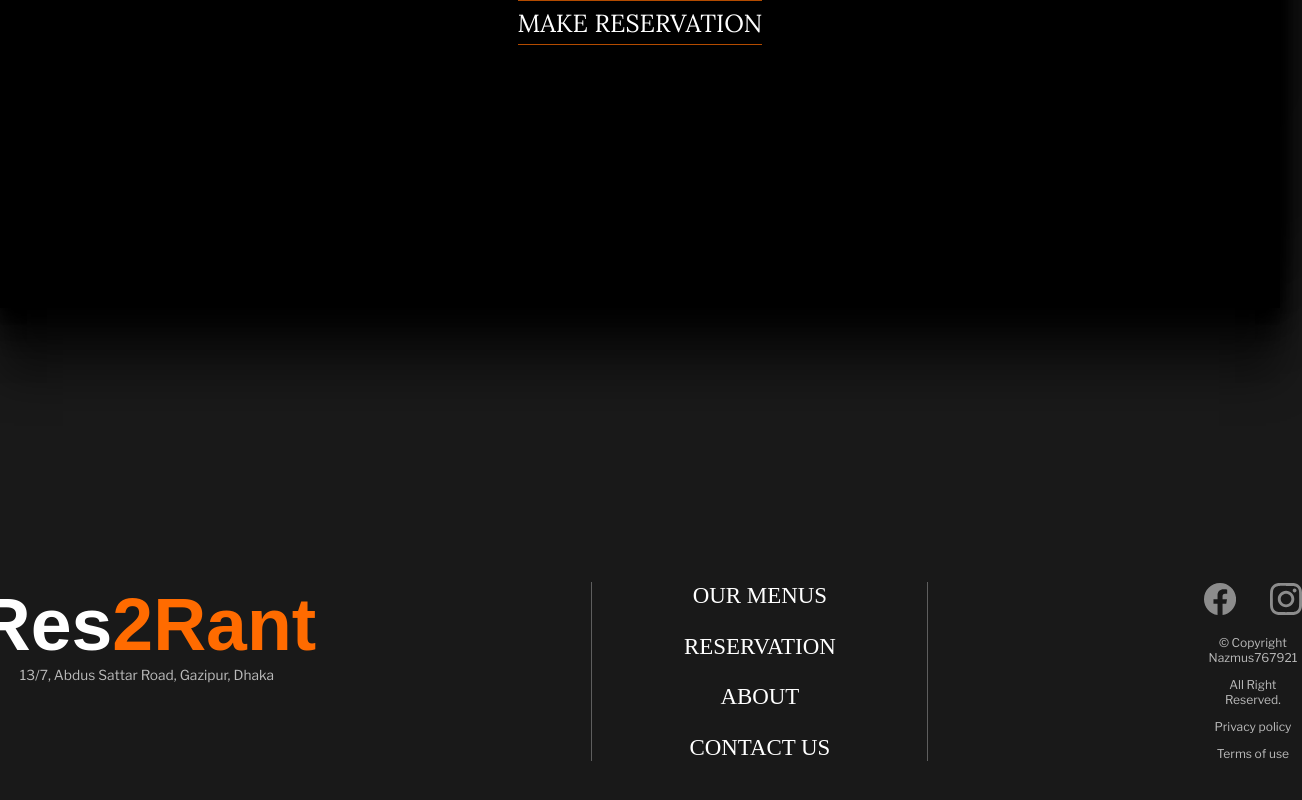
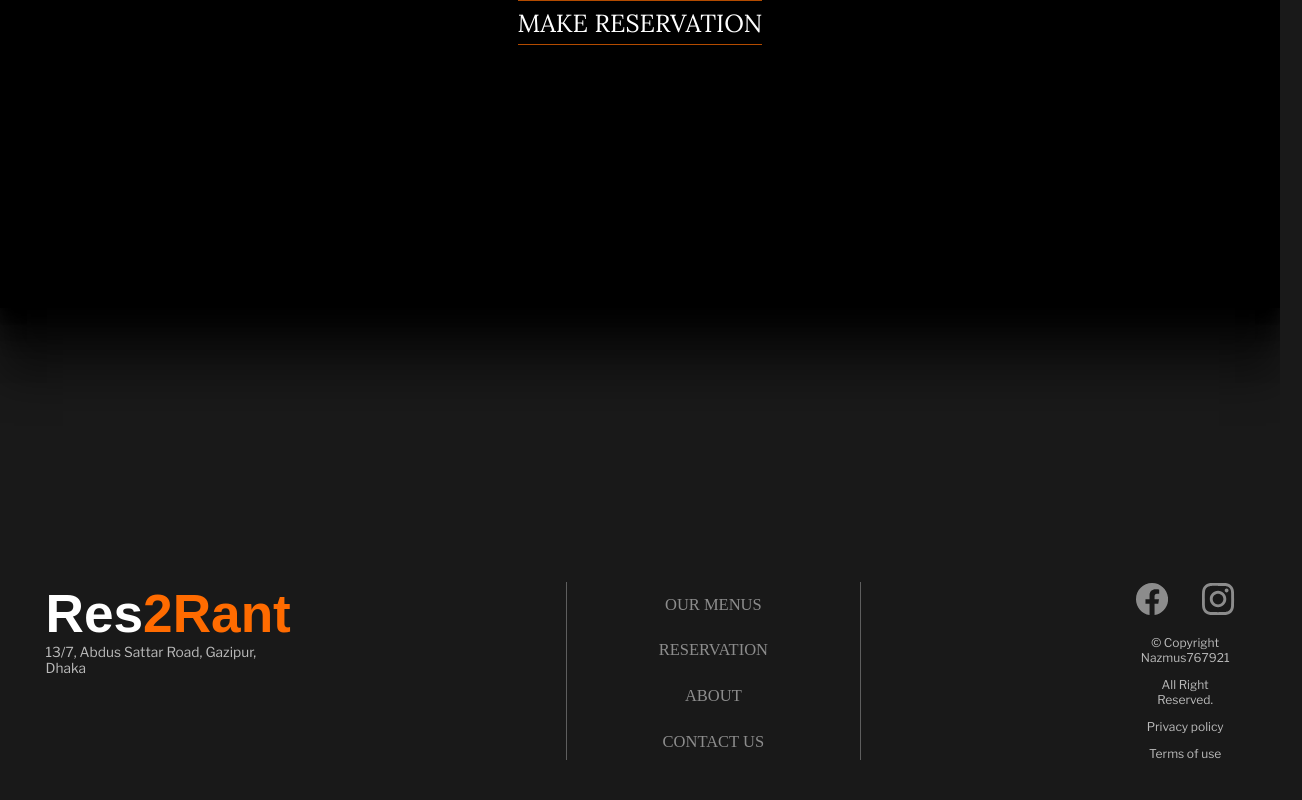
Before and after one commit to nazmus767921/Restaurant_project-1.00, a React (Vite) app: page / in a window 1280 px wide. Shown: the part 2778-3578 px from the top of the page, 1302 px wide, since content can reach past the window. Built offline with nearby package versions, Linux system fonts and the light colour scheme; a web font is replaced by a local one.

Commit message:
font-size

```diff
--- a/src/components/UI/Footer/components/FooterHeader.jsx
+++ b/src/components/UI/Footer/components/FooterHeader.jsx
@@ -23,7 +23,7 @@ const Wrapper = styled.div`
 	.footer_logo {
 		font-size: 3rem;
 		@media screen and (${devices["2xl"]}) {
-			font-size: 4rem;
+			font-size: 2.9em;
 		}
 	}
 `;
--- a/src/components/UI/Footer/components/FooterLinks/FooterLinks.jsx
+++ b/src/components/UI/Footer/components/FooterLinks/FooterLinks.jsx
@@ -44,7 +44,7 @@ const Wrapper = styled.div`
 		display: flex;
 		flex-direction: column;
 		align-items: center;
-		gap: 1.25em;
+		gap: 1em;
 	}
 
 	/* media queries */
@@ -58,7 +58,7 @@ const Wrapper = styled.div`
 			height: 100%;
 		}
 		.link_btn {
-			font-size: 1.25em;
+			font-size: 0.9em;
 		}
 	}
 `;
--- a/src/components/UI/Footer/components/FooterLinks/components/FooterLinkBTN.jsx
+++ b/src/components/UI/Footer/components/FooterLinks/components/FooterLinkBTN.jsx
@@ -13,7 +13,7 @@ const FooterLinkBTN = ({ children, className = null }) => {
 const BTN = styled.button`
 	/* makeup */
 	color: ${colors["text-white"]};
-	opacity: 1;
+	opacity: .5;
 	/* animation */
 	transition: all 0.35s ${ease["out-expo"]};
 	/* typo */
@@ -28,7 +28,7 @@ const BTN = styled.button`
 	&:hover,
 	:focus {
 		/* makeup */
-		opacity: 0.7;
+		opacity: 1;
 	}
 `;
 
```
